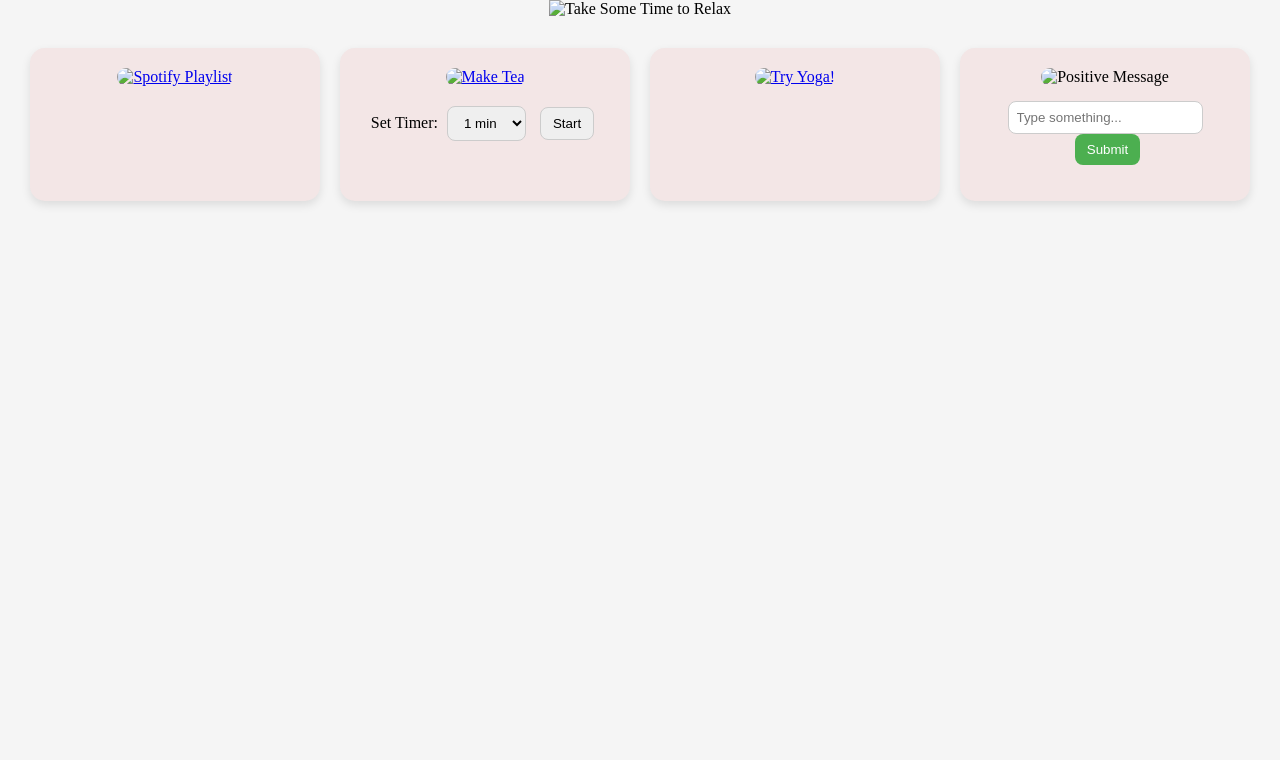
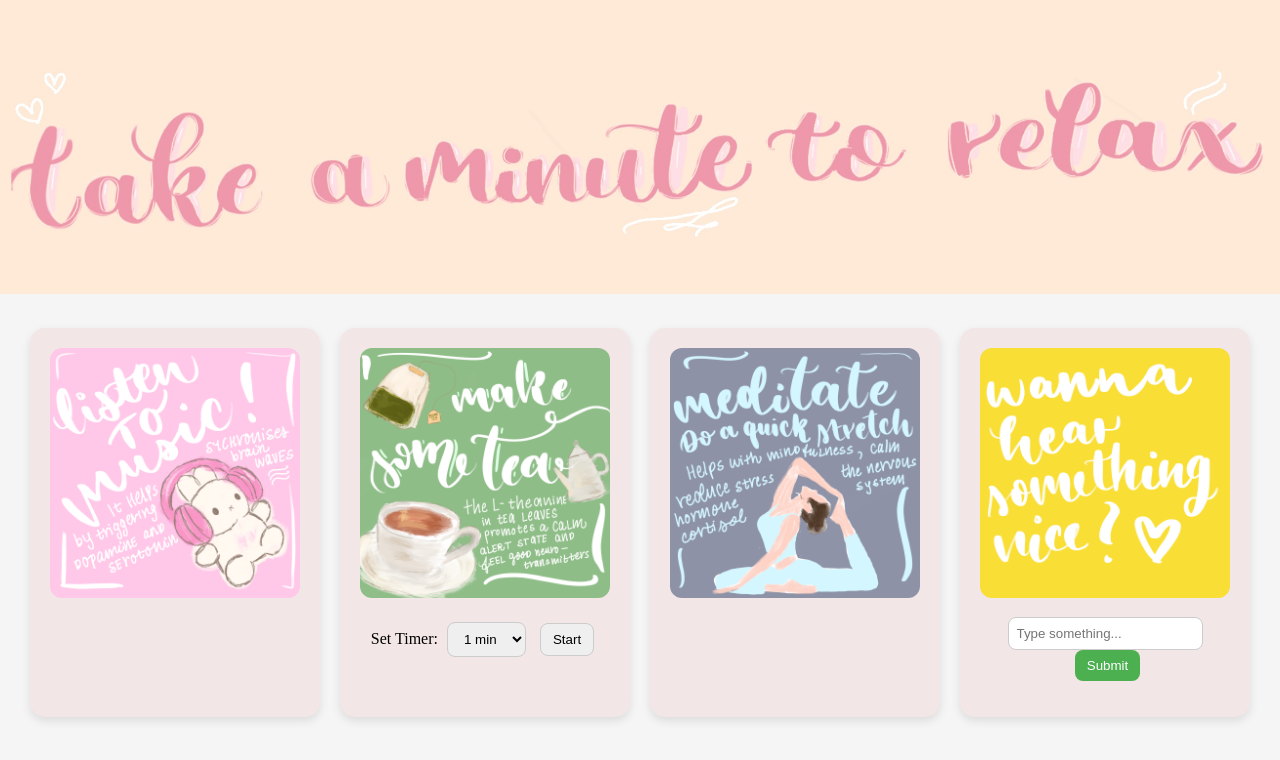
Before and after one commit to adyj3927-dev/take-a-minute-to-relax, a plain HTML site: page index.html in a window 1280 px wide. Drawn offline with Linux system fonts and the light colour scheme.

Commit message:
Update index.html

```diff
--- a/index.html
+++ b/index.html
@@ -10,7 +10,7 @@
 
   <!-- Banner Heading Image -->
   <div class="banner">
-    <img src="Heading.jpg" alt="Take Some Time to Relax">
+    <img src="website/Heading.jpg" alt="Take Some Time to Relax">
   </div>
 
   <!-- Grid of 4 columns -->
@@ -19,14 +19,14 @@
     <!-- Column 1: Spotify Link -->
     <div class="card">
       <a href="https://open.spotify.com" target="_blank">
-        <img src="Music.jpg" alt="Spotify Playlist">
+        <img src="website/Music.jpg" alt="Spotify Playlist">
       </a>
     </div>
 
     <!-- Column 2: Website + Timer -->
     <div class="card">
       <a href="#">
-        <img src="Untitled_Artwork 2.jpg" alt="Make Tea">
+        <img src="website/Untitled_Artwork 2.jpg" alt="Make Tea">
       </a>
       <div class="timer">
         <label for="minutes">Set Timer:</label>
@@ -46,13 +46,13 @@
     <!-- Column 3: Video Link -->
     <div class="card">
       <a href="https://youtu.be/cxm0zdZDLeE?si=K4Kgw3RABJ8nWNS5" target="_blank">
-         <img src="Yoga.jpg" alt="Try Yoga!">
+         <img src="website/Yoga.jpg" alt="Try Yoga!">
       </a>
     </div>
 
     <!-- Column 4: Affirmation Generator -->
     <div class="card">
-      <img src="Motivation.jpg" alt="Positive Message">
+      <img src="website/Motivation.jpg" alt="Positive Message">
       <div class="affirmation">
         <input type="text" id="userInput" placeholder="Type something...">
         <button onclick="giveAffirmation()">Submit</button>
```
